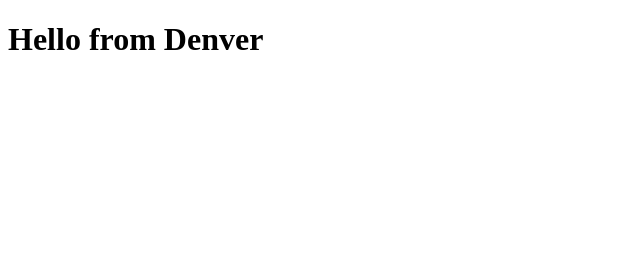
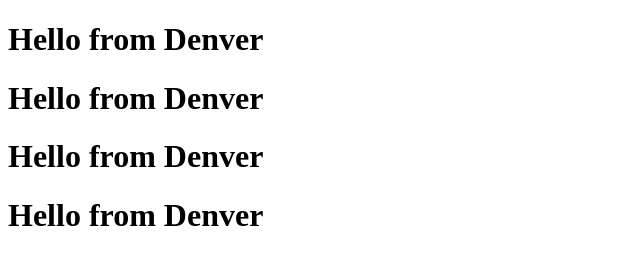
Before and after one commit to Ryangendel/class23, a plain HTML site: page index.html in a window 1280 px wide. Shown: the whole page, without its empty margins (0-640 px from the left). Drawn offline with Linux system fonts and the light colour scheme.

Commit message:
added three h1

```diff
--- a/index.html
+++ b/index.html
@@ -7,5 +7,8 @@
 </head>
 <body>
     <h1>Hello from Denver</h1>
+    <h1>Hello from Denver</h1>
+    <h1>Hello from Denver</h1>
+    <h1>Hello from Denver</h1>
 </body>
 </html>
```
